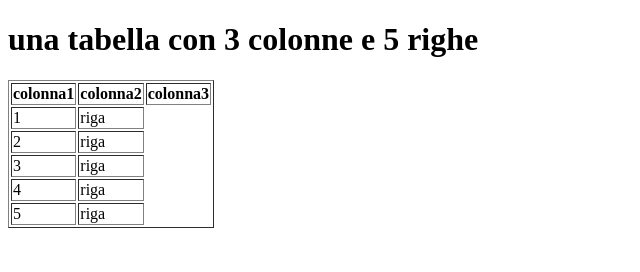
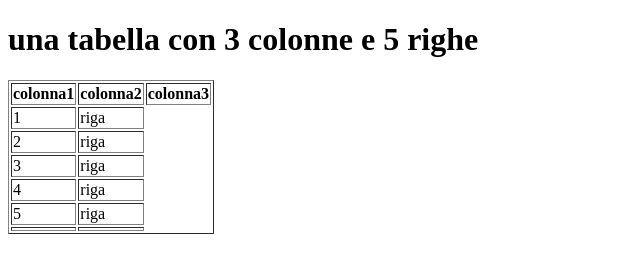
Before and after one commit to marinademinescu/HTML, a plain HTML site: page index.tabella.html in a window 1280 px wide. Shown: the whole page, without its empty margins (0-640 px from the left). Drawn offline with Linux system fonts and the light colour scheme.

Commit message:
Add files via upload

```diff
--- a/index.tabella.html
+++ b/index.tabella.html
@@ -37,6 +37,10 @@
                 <td>5</td>
                 <td>riga</td>
             </tr>
+            <tr>
+                <td></td>
+                <td></td>
+            </tr>
         </tbody>
     </table>
 
```
